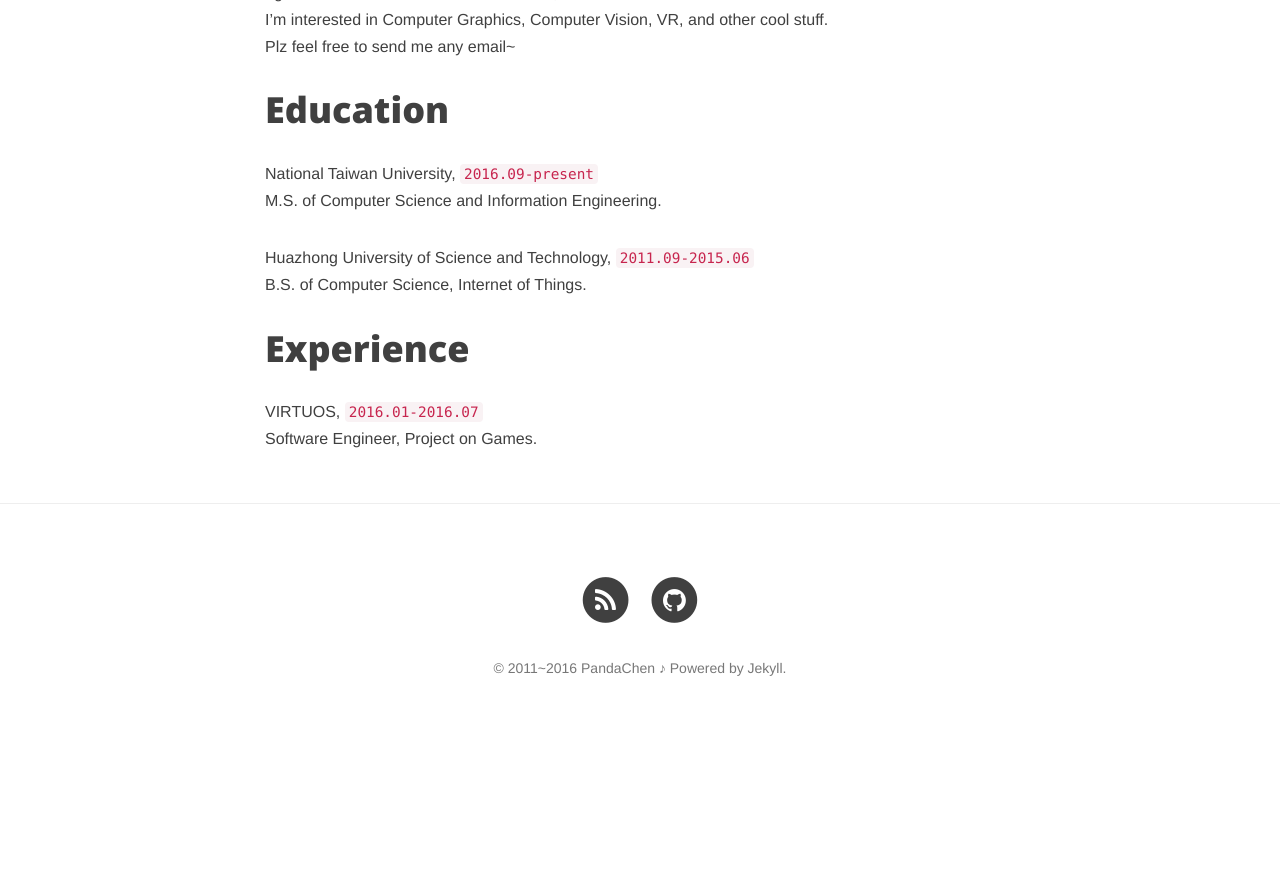
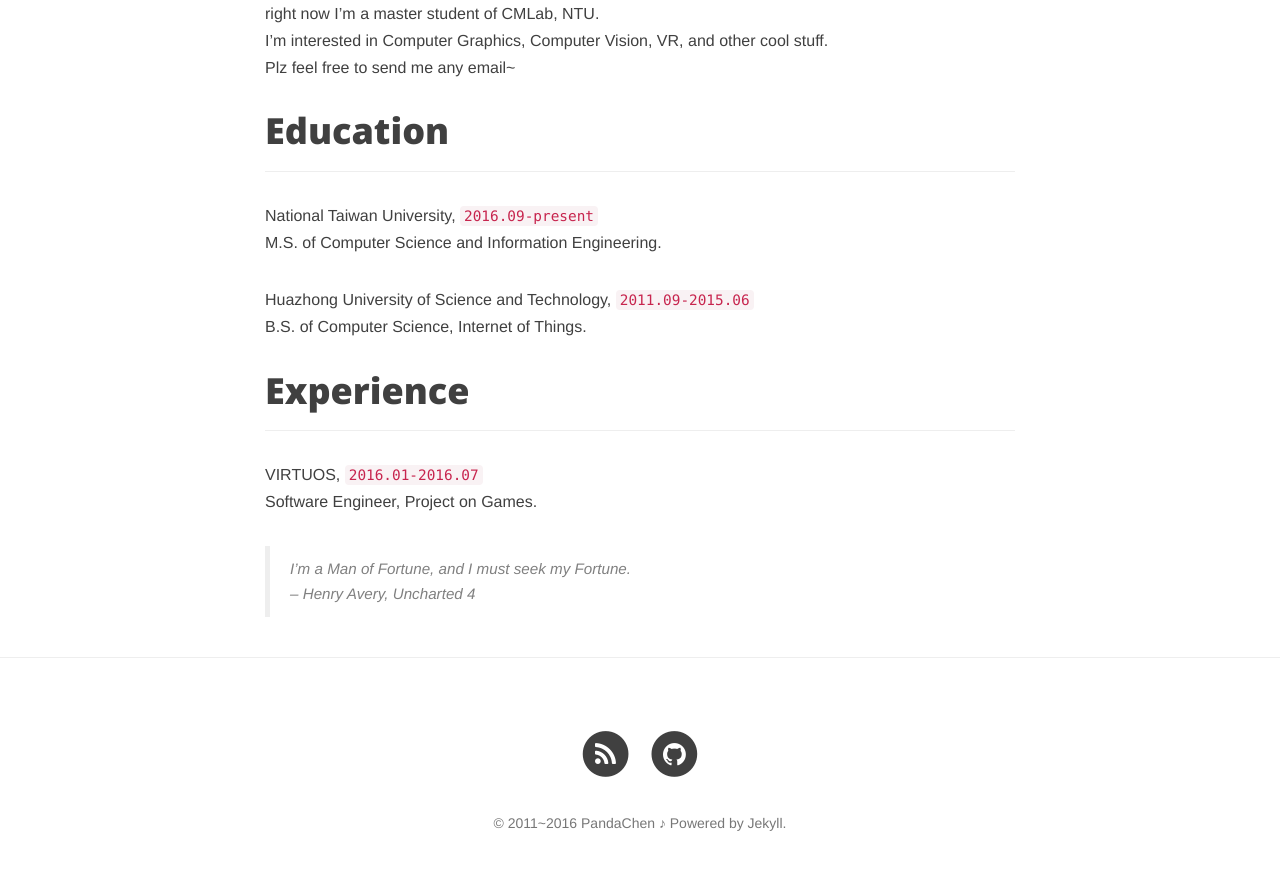
Before and after one commit to AGiantPanda/website1.0, a Jekyll site: the page built from About.md, in a window 1280 px wide and 900 px high, scrolled down 640 px. Shown: the top 870 px of the window. Built offline with Jekyll 4.4.1, drawn with Linux system fonts in a browser that asks for light colours; nearby versions of some CDN libraries; before the commit the page ends 1386 px from its top, so only the background shows below that.

Commit message:
modify about page

```diff
--- a/About.md
+++ b/About.md
@@ -6,7 +6,7 @@ header-img: "images/about.jpg"
 ---
 
 # Introduction
-
+---
 Hi~ my name is Zhuohan Chen, you can also call me Panda.
 I received my bachelor's degree in Computer Science from HUST,
 ~~and still a bachelor now :)~~
@@ -15,7 +15,7 @@ I'm interested in Computer Graphics, Computer Vision, VR, and other cool stuff.
 Plz feel free to send me any email~
 
 # Education
-
+---
 National Taiwan University, `2016.09-present`
 M.S. of Computer Science and Information Engineering.
 
@@ -23,6 +23,9 @@ Huazhong University of Science and Technology, `2011.09-2015.06`
 B.S. of Computer Science, Internet of Things.
 
 # Experience
-
+---
 VIRTUOS, `2016.01-2016.07`
 Software Engineer, Project on Games.
+
+>I'm a Man of Fortune, and I must seek my Fortune.
+-- *Henry Avery, Uncharted 4*
```
